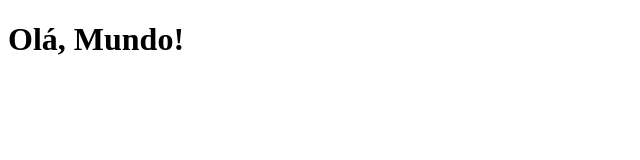
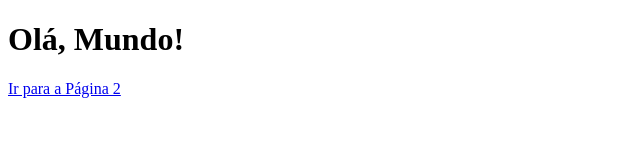
Before and after one commit to SMT-HTML-Test/guide-test, a plain HTML site: page index.html in a window 1280 px wide. Shown: the whole page, without its empty margins (0-640 px from the left). Drawn offline with Linux system fonts and the light colour scheme.

Commit message:
Update index.html

```diff
--- a/index.html
+++ b/index.html
@@ -6,5 +6,6 @@
 </head>
 <body>
   <h1>Olá, Mundo!</h1>
+  <a href="pagina2.html">Ir para a Página 2</a>
 </body>
 </html>
```
